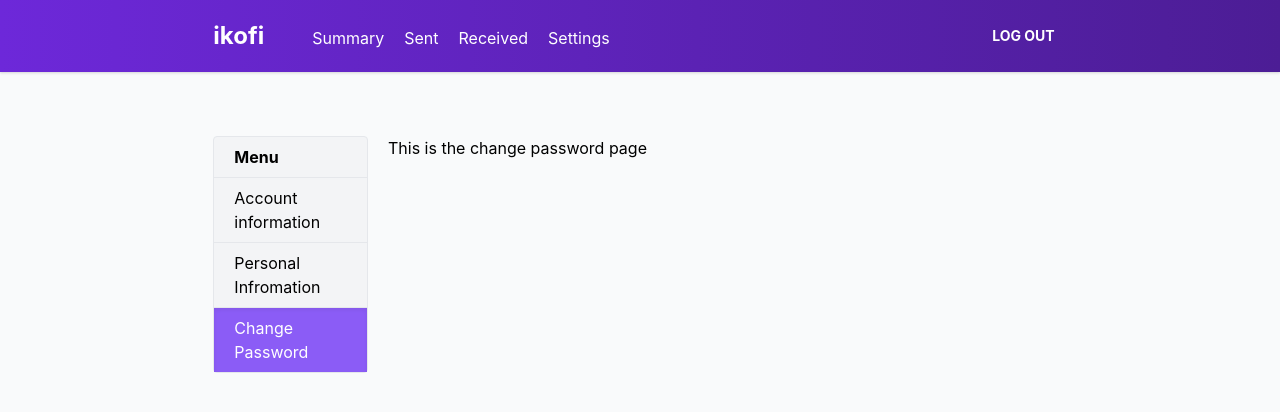
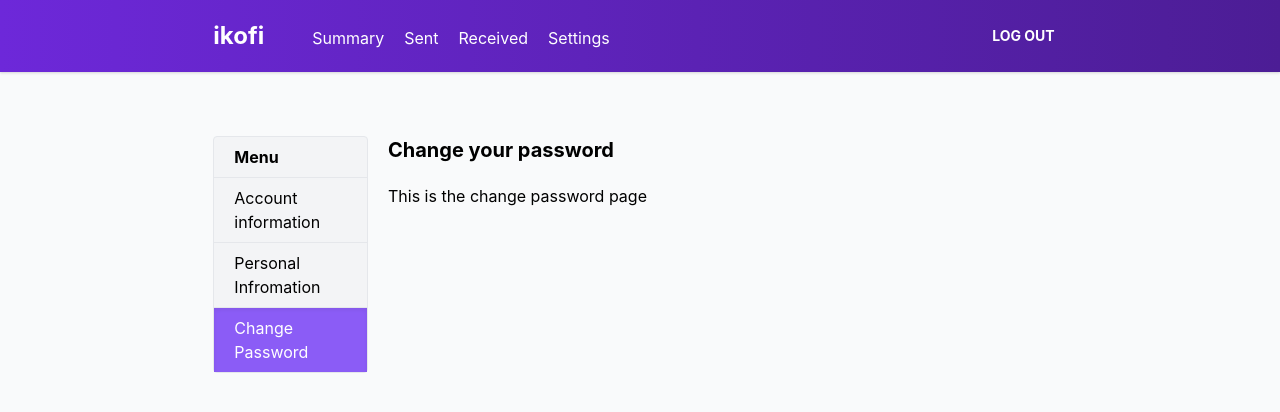
Before and after one commit to irumvanselme/ikofi-web, a Nuxt app: page /account/settings/password in a window 1280 px wide. Shown: the top 412 px of the page. Built offline with nearby package versions, Linux system fonts and the light colour scheme.

Commit message:
Now everything has the title

```diff
--- a/components/layouts/SettingsLayout.vue
+++ b/components/layouts/SettingsLayout.vue
@@ -4,6 +4,7 @@
 			<Sidebar />
 		</div>
 		<div class="col-span-4">
+			<h1 class="text-xl font-bold mb-5">{{ title }}</h1>
 			<slot />
 		</div>
 	</div>
@@ -15,6 +16,12 @@ import Sidebar from '~/components/Sidebar'
 export default {
 	name: 'SettingsLayout',
 	components: { Sidebar },
+	props: {
+		title: {
+			type: String,
+			required: true,
+		},
+	},
 }
 </script>
 
--- a/pages/account/settings/index.vue
+++ b/pages/account/settings/index.vue
@@ -1,5 +1,5 @@
 <template>
-	<SettingsLayout>
+	<SettingsLayout title="Account Information">
 		<div>I am the index settings page</div>
 	</SettingsLayout>
 </template>
--- a/pages/account/settings/password.vue
+++ b/pages/account/settings/password.vue
@@ -1,5 +1,5 @@
 <template>
-	<SettingsLayout>
+	<SettingsLayout title="Change your password">
 		<div>This is the change password page</div>
 	</SettingsLayout>
 </template>
--- a/pages/account/settings/personal.vue
+++ b/pages/account/settings/personal.vue
@@ -1,5 +1,5 @@
 <template>
-	<SettingsLayout>
+	<SettingsLayout title="Edit personal information">
 		<div>Edit the personal infromation</div>
 	</SettingsLayout>
 </template>
```
